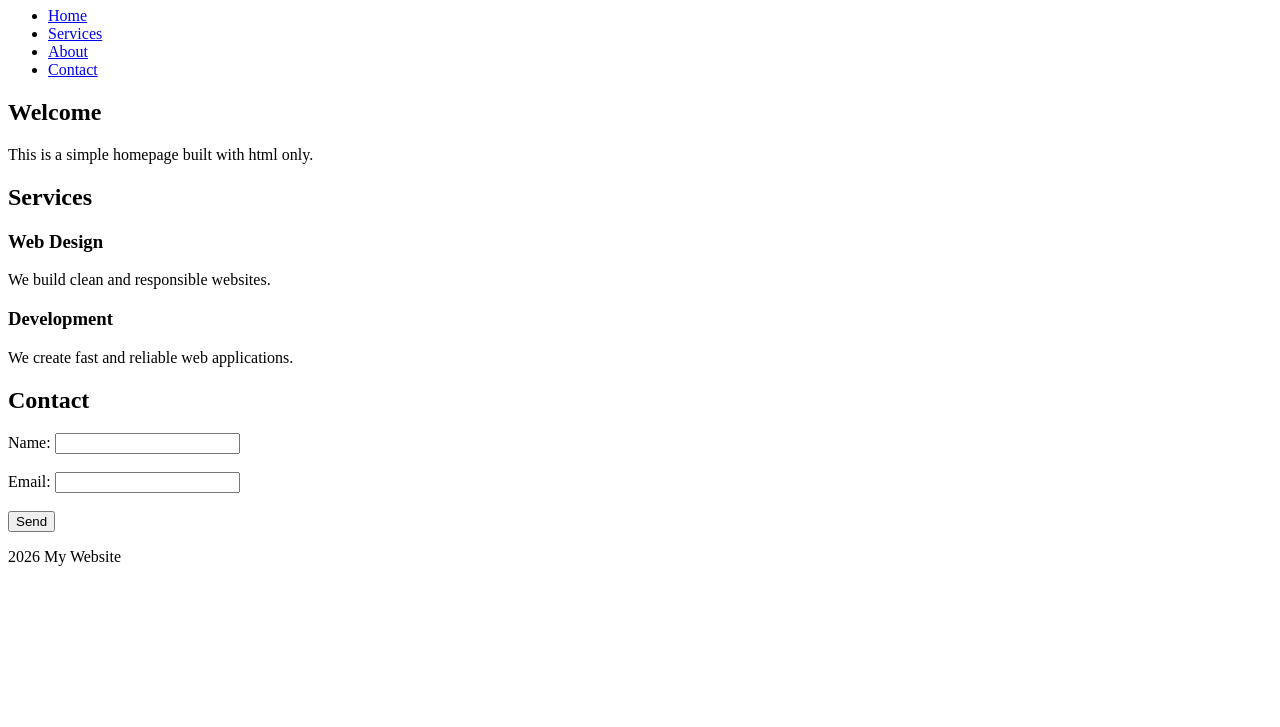
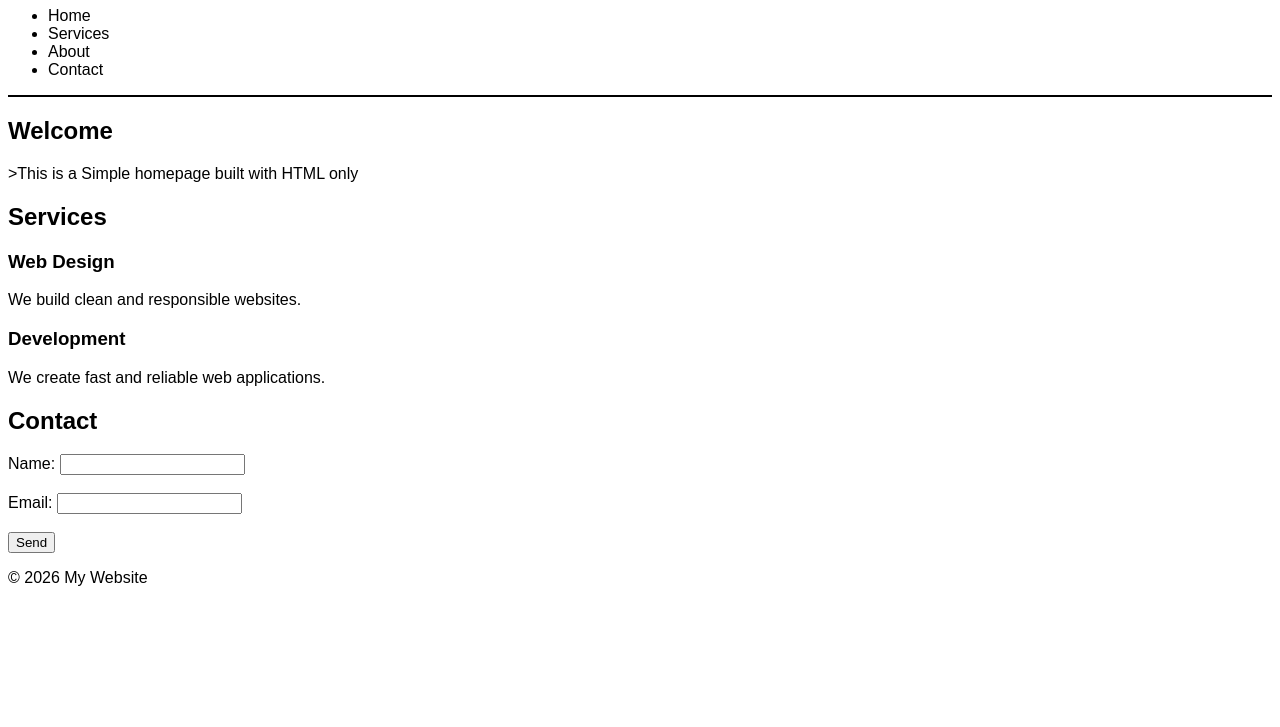
Before and after one commit to miracleokeke93-coder/frontend-phase-one, a plain HTML site: page index.html in a window 1280 px wide. Shown: the part 73-800 px from the top of the page. Drawn offline with Linux system fonts and the light colour scheme.

Commit message:
Add CSS file and basic classes

```diff
--- a/index.html
+++ b/index.html
@@ -1,6 +1,7 @@
 <!DOCTYPE html>
 <html lang="en">
     <head>
+        <link rel="stylesheet" href="style.css"
     <meta charset="UTF-8">
     <title>Simple homepage</title>
     </head>
@@ -10,10 +11,10 @@
 
             <nav class="main-nav">
                 <ul class="nav-list">
-                    <li class="nav-item"><a href="#">Home</a></a></li>
-                    <li class="nav-item"><a href="#">Services</a></a></li>
-                    <li class="nav-item"><a href="#">About</a></a></li>
-                    <li class="nav-item"><a href="#">Contact</a></a></li>
+                    <li <a href="#">Home</a></li>
+                    <li <a href="#">Services</a></li>
+                    <li <a href="#">About</a></li>
+                    <li <a href="#">Contact</a></li>
 
                 </ul>
             </nav>
@@ -21,27 +22,27 @@
 
         <main class="site-main">
 
-            <section class="hero-section">
-                <h2 class="hero-title">Welcome</h2>
-                <p class="hero text">This is a simple homepage built with html only.</p>
+            <section class="hero">
+                <h2>Welcome</h2>
+                <p>>This is a Simple homepage built with HTML only</p>
             </section>
 
-            <section class="services-section">
-                <h2 class="section-title">Services</h2>
+            <section class="services">
+                <h2>Services</h2>
 
-                <article class="service-card">
+                <article class="service-item">
                     <h3>Web Design</h3>
                     <p>We build clean and responsible websites.</p>
                 </article>
 
-                <article class="service-card">
+                <article class="service-item">
                     <h3>Development</h3>
                     <p>We create fast and reliable web applications.</p>
                 </article>
                 </section>
 
-                <section class="Contact-section">
-                    <h2 class="section-title">Contact</h2>
+                <section class="Contact">
+                    <h2>Contact</h2>
 
                     <form class="contact-form">
                         <label>
@@ -62,7 +63,7 @@
         </main>
 
         <footer class="site-footer">
-            <p> 2026 My Website</p>
+            <p> &copy; 2026 My Website</p>
         </footer>
     </body>
 
--- /dev/null
+++ b/style.css
@@ -0,0 +1,7 @@
+body {
+    font-family: Arial, sans-serif;
+}
+
+.site-header {
+    border-bottom: 2px solid #000;
+}
```
